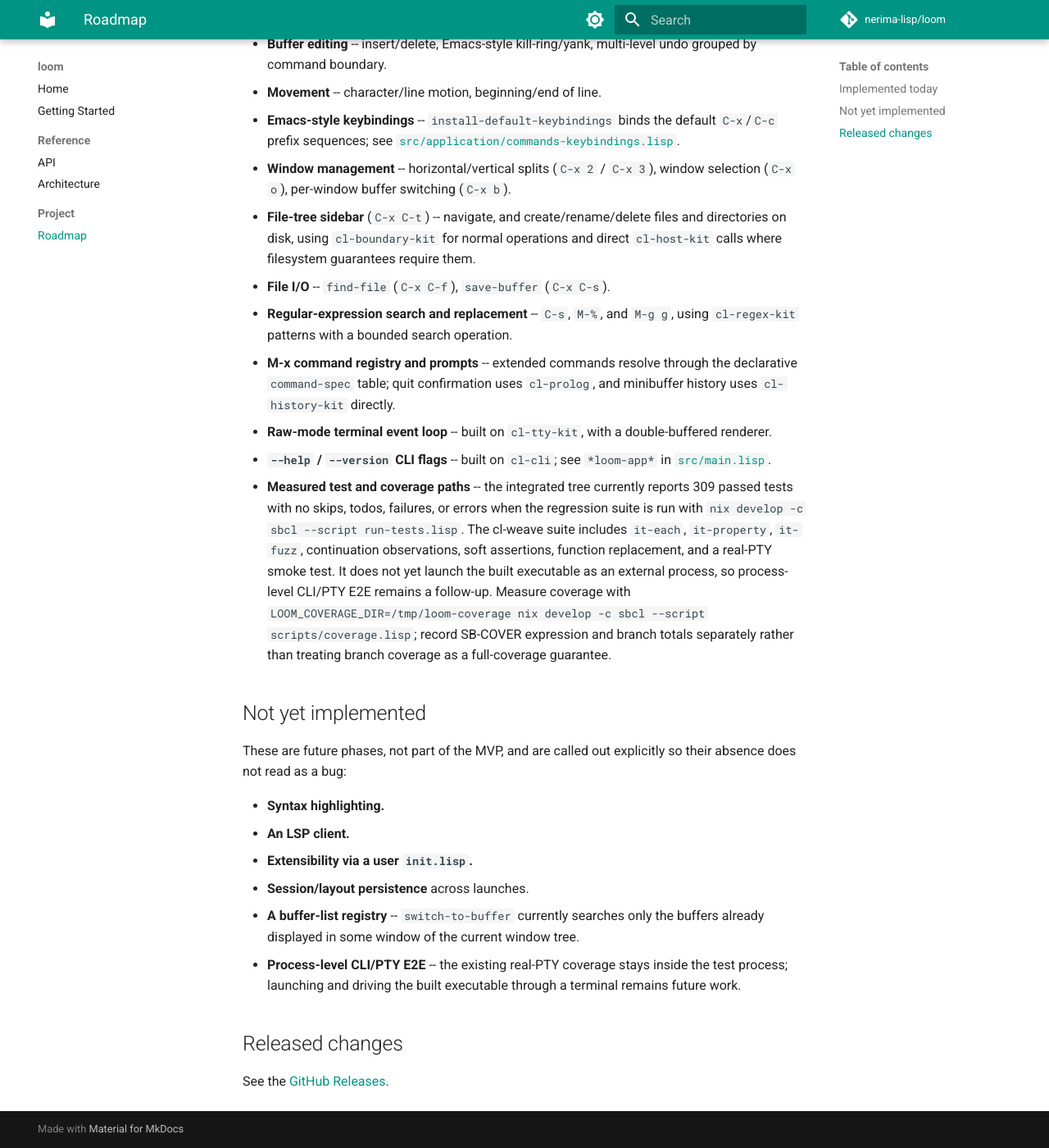
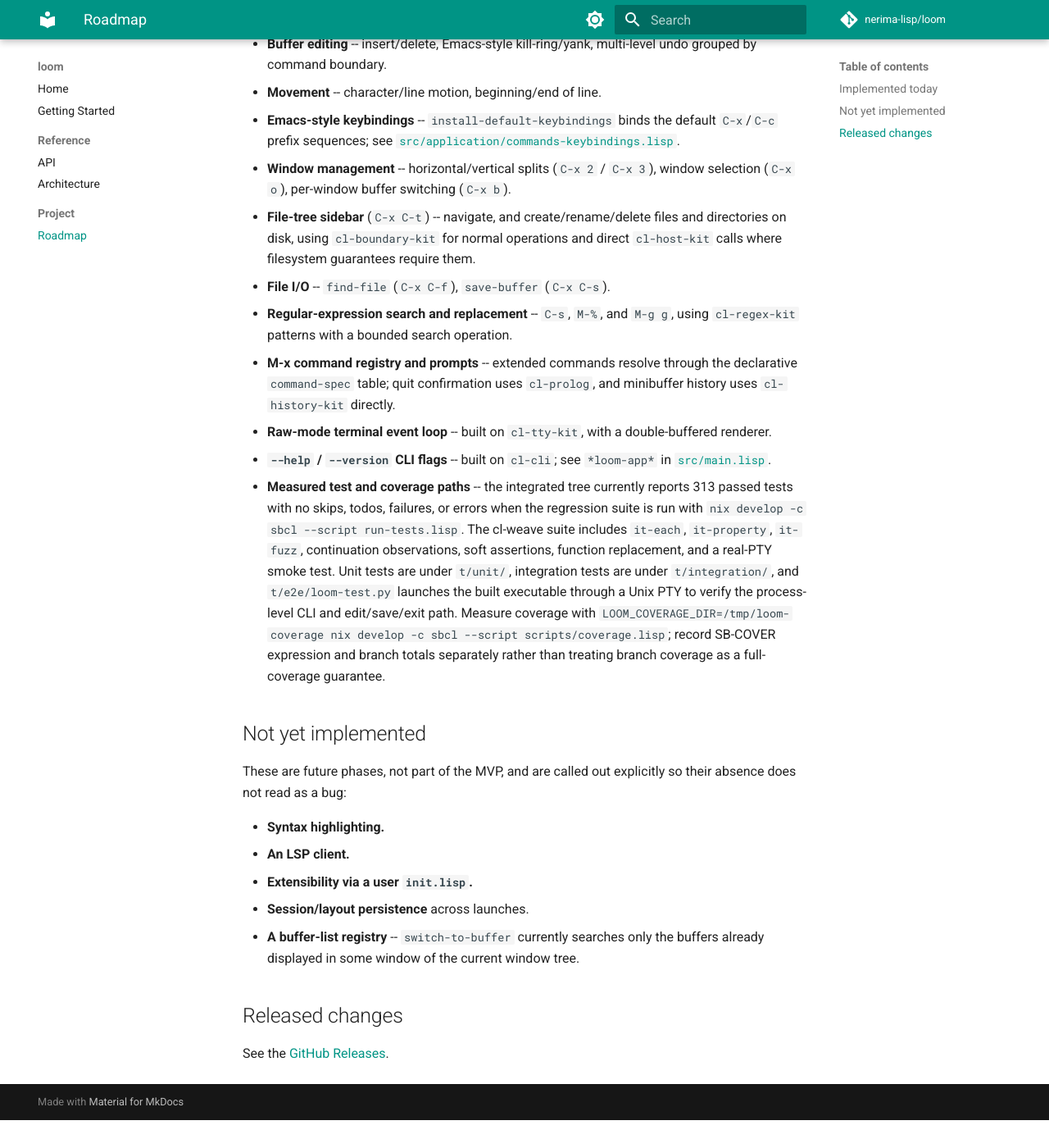
Before and after one commit to nerima-lisp/loom, an MkDocs documentation site: the page built from docs/src/project/roadmap.md, in a window 1280 px wide and 1400 px high, scrolled down 281 px. Shown: the whole window at 82% size. Built offline with MkDocs 1.6.1 and Material for MkDocs 9.7.7, drawn with Linux system fonts in a browser that asks for light colours; comment, search, counter and statistics services are not loaded; after the commit the page ends 1647 px from its top, so only the background shows below that.

Commit message:
docs: document unit integration and e2e tests

```diff
--- a/docs/src/project/roadmap.md
+++ b/docs/src/project/roadmap.md
@@ -28,13 +28,14 @@ implemented today from what is deliberately deferred.
 - **`--help` / `--version` CLI flags** -- built on `cl-cli`; see `*loom-app*`
   in [`src/main.lisp`](https://github.com/nerima-lisp/loom/blob/main/src/main.lisp).
 - **Measured test and coverage paths** -- the integrated tree currently
-  reports 309 passed tests with no skips, todos, failures, or errors when the
+  reports 313 passed tests with no skips, todos, failures, or errors when the
   regression suite is run with
   `nix develop -c sbcl --script run-tests.lisp`. The cl-weave suite includes
   `it-each`, `it-property`, `it-fuzz`, continuation observations, soft
-  assertions, function replacement, and a real-PTY smoke test. It does not
-  yet launch the built executable as an external process, so process-level
-  CLI/PTY E2E remains a follow-up. Measure coverage with
+  assertions, function replacement, and a real-PTY smoke test. Unit tests are
+  under `t/unit/`, integration tests are under `t/integration/`, and
+  `t/e2e/loom-test.py` launches the built executable through a Unix PTY to
+  verify the process-level CLI and edit/save/exit path. Measure coverage with
   `LOOM_COVERAGE_DIR=/tmp/loom-coverage nix develop -c sbcl --script
   scripts/coverage.lisp`; record SB-COVER expression and branch totals
   separately rather than treating branch coverage as a full-coverage
@@ -51,10 +52,6 @@ so their absence does not read as a bug:
 - **Session/layout persistence** across launches.
 - **A buffer-list registry** -- `switch-to-buffer` currently searches only
   the buffers already displayed in some window of the current window tree.
-- **Process-level CLI/PTY E2E** -- the existing real-PTY coverage stays inside
-  the test process; launching and driving the built executable through a
-  terminal remains future work.
-
 ## Released changes
 
 See the [GitHub Releases](https://github.com/nerima-lisp/loom/releases).
```
Also changed, not shown: docs/src/getting-started.md (+6 -5 lines), docs/src/reference/architecture.md (+10 -3 lines), README.md.
